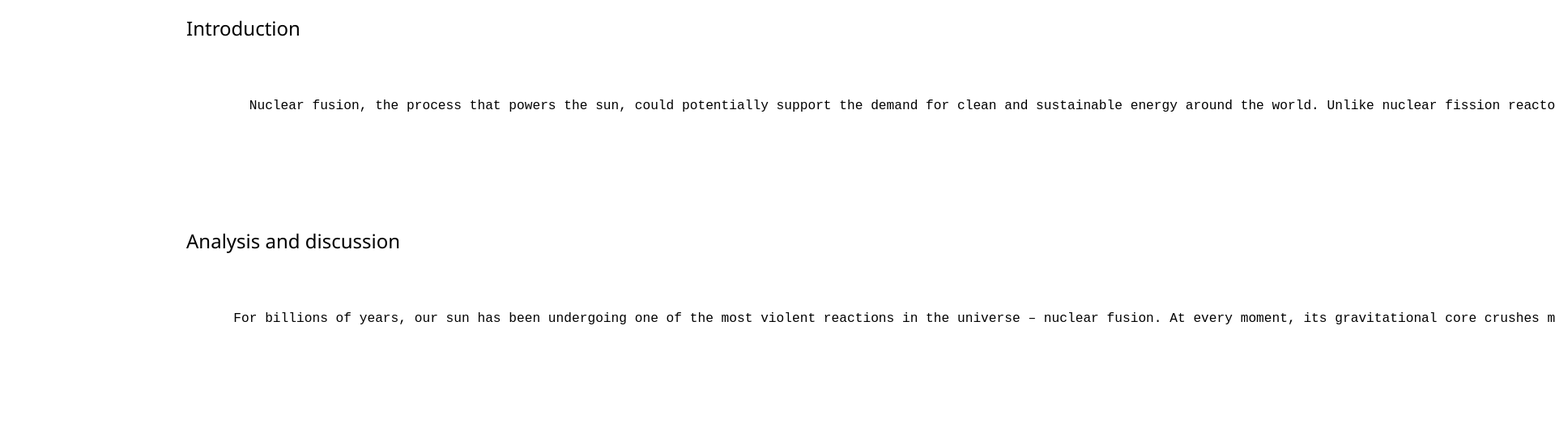
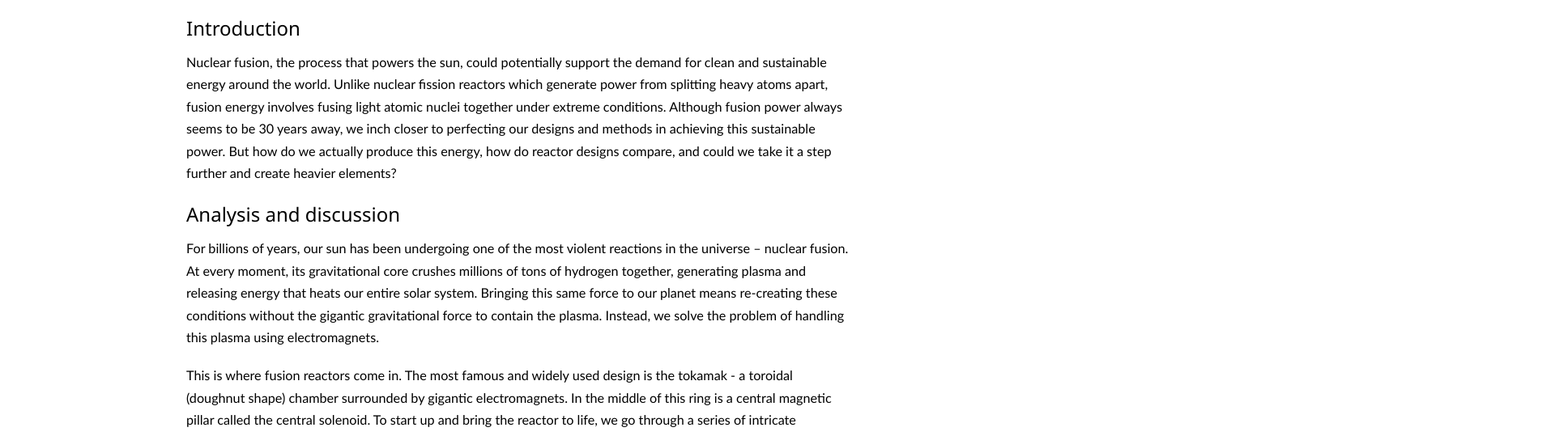
Before and after one commit to FEPSFY00773/FY6981879, a plain HTML site: page index.html in a window 1280 px wide. Shown: the part 1058-1597 px from the top of the page at 81% size, 1920 px wide, since content can reach past the window. Drawn offline with nearby package versions, Linux system fonts and the light colour scheme.

Commit message:
Fix HTML tags and IDs in index.html

```diff
--- a/index.html
+++ b/index.html
@@ -93,8 +93,7 @@
 
   <div class="paper-section">
     <h3 id="Introduction">Introduction</h3>
-    <pre id="Introduction_Text">
-    <p>
+    <p id="Introduction_TexT">
         Nuclear fusion, the process that powers the sun, could potentially support the demand for clean and sustainable energy around the world. Unlike nuclear fission reactors which generate power from splitting heavy atoms apart, fusion energy involves fusing light atomic nuclei together under extreme conditions. Although fusion power always seems to be 30 years away, we inch closer to perfecting our designs and methods in achieving this sustainable power. But how do we actually produce this energy, how do reactor designs compare, and could we take it a step further and create heavier elements?
 
     </p>
@@ -102,8 +101,7 @@
     </div>
   <div class="paper-section">
     <h3 id="Analysis and discussion">Analysis and discussion</h3>
-    <pre id="Analysis_Text">
-    <p>
+    <p id="Analysis_Text">
       For billions of years, our sun has been undergoing one of the most violent reactions in the universe – nuclear fusion. At every moment, its gravitational core crushes millions of tons of hydrogen together, generating plasma and releasing energy that heats our entire solar system. Bringing this same force to our planet means re-creating these conditions without the gigantic gravitational force to contain the plasma. Instead, we solve the problem of handling this plasma using electromagnets.
 
     </p>
```
